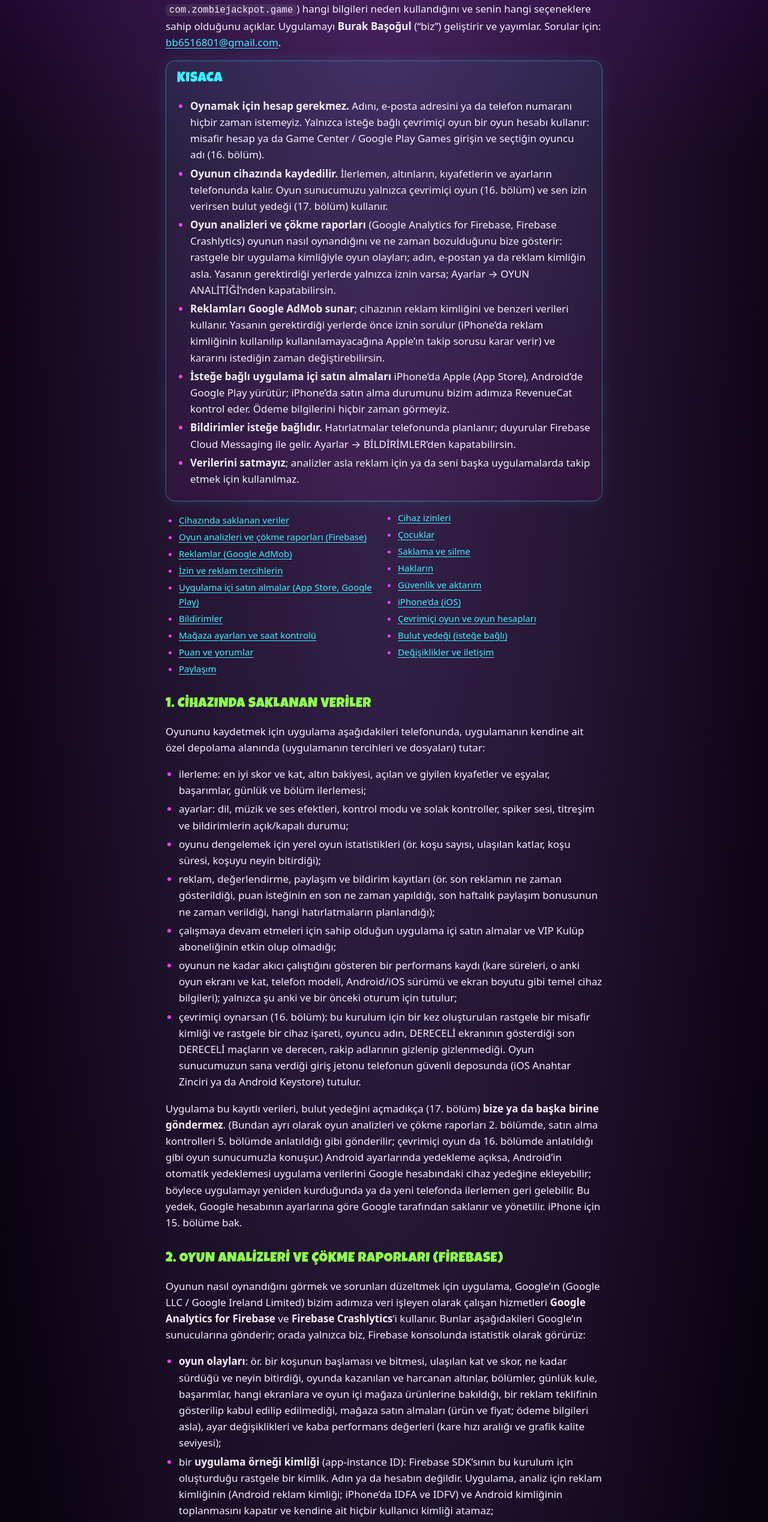
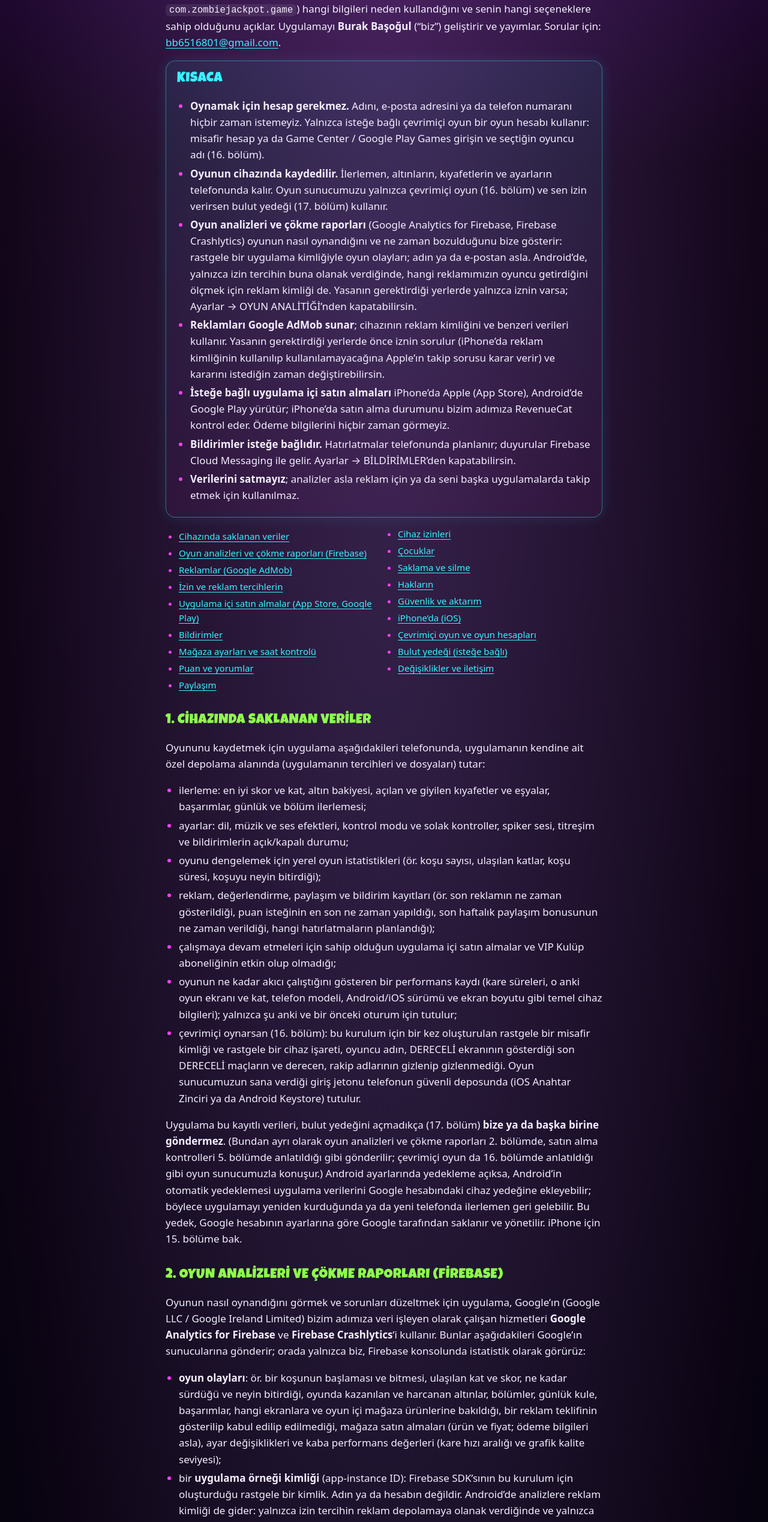
Before and after one commit to Cattsonova/Cattsonova.github.io, a plain HTML site: page gizlilik.html in a window 1280 px wide. Shown: the part 246-2784 px from the top of the page at 60% size. Drawn offline with Linux system fonts and the light colour scheme.

Commit message:
Privacy: on Android the analytics receive the advertising ID (consent-gated) to measure which ads bring players (1.1.5)
Co-Authored-By: Claude Opus 5.5 <noreply@anthropic.com>

```diff
--- a/gizlilik.html
+++ b/gizlilik.html
@@ -21,7 +21,7 @@
 
   <main class="doc">
     <h1>Gizlilik Politikası</h1>
-    <p class="meta">Zombie Jackpot (iPhone ve Android) · Yürürlük tarihi: 18 Kasım 2026</p>
+    <p class="meta">Zombie Jackpot (iPhone ve Android) · Yürürlük tarihi: 26 Kasım 2026</p>
 
     <p>Bu politika, <strong>Zombie Jackpot</strong> mobil oyununun (“uygulama”; App Store’daki adı “Zombie Jackpot: Kule
     Zıplama”; iPhone’da ve Android’de uygulama kimliği <code>com.zombiejackpot.game</code>) hangi bilgileri neden
@@ -33,7 +33,7 @@
       <ul>
         <li><strong>Oynamak için hesap gerekmez.</strong> Adını, e-posta adresini ya da telefon numaranı hiçbir zaman istemeyiz. Yalnızca isteğe bağlı çevrimiçi oyun bir oyun hesabı kullanır: misafir hesap ya da Game Center / Google Play Games girişin ve seçtiğin oyuncu adı (16. bölüm).</li>
         <li><strong>Oyunun cihazında kaydedilir.</strong> İlerlemen, altınların, kıyafetlerin ve ayarların telefonunda kalır. Oyun sunucumuzu yalnızca çevrimiçi oyun (16. bölüm) ve sen izin verirsen bulut yedeği (17. bölüm) kullanır.</li>
-        <li><strong>Oyun analizleri ve çökme raporları</strong> (Google Analytics for Firebase, Firebase Crashlytics) oyunun nasıl oynandığını ve ne zaman bozulduğunu bize gösterir: rastgele bir uygulama kimliğiyle oyun olayları; adın, e-postan ya da reklam kimliğin asla. Yasanın gerektirdiği yerlerde yalnızca iznin varsa; Ayarlar → OYUN ANALİTİĞİ’nden kapatabilirsin.</li>
+        <li><strong>Oyun analizleri ve çökme raporları</strong> (Google Analytics for Firebase, Firebase Crashlytics) oyunun nasıl oynandığını ve ne zaman bozulduğunu bize gösterir: rastgele bir uygulama kimliğiyle oyun olayları; adın ya da e-postan asla. Android’de, yalnızca izin tercihin buna olanak verdiğinde, hangi reklamımızın oyuncu getirdiğini ölçmek için reklam kimliği de. Yasanın gerektirdiği yerlerde yalnızca iznin varsa; Ayarlar → OYUN ANALİTİĞİ’nden kapatabilirsin.</li>
         <li><strong>Reklamları Google AdMob sunar</strong>; cihazının reklam kimliğini ve benzeri verileri kullanır. Yasanın gerektirdiği yerlerde önce iznin sorulur (iPhone’da reklam kimliğinin kullanılıp kullanılamayacağına Apple’ın takip sorusu karar verir) ve kararını istediğin zaman değiştirebilirsin.</li>
         <li><strong>İsteğe bağlı uygulama içi satın almaları</strong> iPhone’da Apple (App Store), Android’de Google Play yürütür; iPhone’da satın alma durumunu bizim adımıza RevenueCat kontrol eder. Ödeme bilgilerini hiçbir zaman görmeyiz.</li>
         <li><strong>Bildirimler isteğe bağlıdır.</strong> Hatırlatmalar telefonunda planlanır; duyurular Firebase Cloud Messaging ile gelir. Ayarlar → BİLDİRİMLER’den kapatabilirsin.</li>
@@ -100,9 +100,10 @@
       (ürün ve fiyat; ödeme bilgileri asla), ayar değişiklikleri ve kaba performans değerleri (kare hızı aralığı ve grafik
       kalite seviyesi);</li>
       <li>bir <strong>uygulama örneği kimliği</strong> (app-instance ID): Firebase SDK’sının bu kurulum için oluşturduğu
-      rastgele bir kimlik. Adın ya da hesabın değildir. Uygulama, analiz için reklam kimliğinin (Android reklam kimliği;
-      iPhone’da IDFA ve IDFV) ve Android kimliğinin toplanmasını kapatır ve kendine ait hiçbir kullanıcı kimliği
-      atamaz;</li>
+      rastgele bir kimlik. Adın ya da hesabın değildir. Android’de analizlere reklam kimliği de gider: yalnızca izin tercihin reklam depolamaya olanak verdiğinde ve
+      yalnızca hangi reklamımızın bir kuruluma ve ilk oyuna yol açtığını ölçmek için (kişiselleştirilmiş reklam için asla);
+      Android ayarlarından sıfırlayabilir veya silebilirsin. iPhone’da uygulama, analiz için IDFA ve IDFV toplanmasını
+      kapatır. Android kimliği analiz için hiç toplanmaz ve uygulama kendine ait hiçbir kullanıcı kimliği atamaz;</li>
       <li><strong>cihaz bilgileri</strong>: cihaz modeli, işletim sistemi sürümü, dil, ekran boyutu, uygulama sürümü ve
       ilk açılış tarihi;</li>
       <li>Google’ın IP adresinden çıkardığı <strong>yaklaşık konum</strong> (ülke, bölge ya da şehir); IP adresinin
```
Also changed, not shown: privacy.html (+6 -4 lines).
